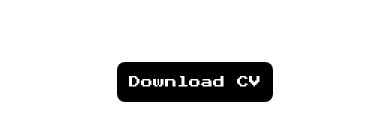
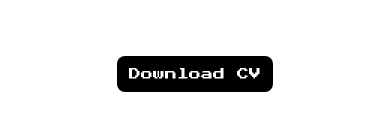
Before and after one commit to Ravend1028/REACT-POWERED-PORTFOLIO, a React (Vite) app: page / in a window 390 px wide. Shown: the part 562-702 px from the top of the page. Built offline with nearby package versions, Linux system fonts and the light colour scheme.

Commit message:
added download cv

```diff
--- a/src/components/Socials.jsx
+++ b/src/components/Socials.jsx
@@ -5,7 +5,7 @@ import React from 'react'
 const Socials = () => {
   return (
     <section>
-      <div className='container mx-auto p-4 flex flex-col justify-center items-center space-y-16 lg:space-y-8 2xl:space-y-24 md:p-6'>
+      <div className='container mx-auto p-4 flex flex-col justify-center items-center space-y-16 lg:space-y-10 2xl:space-y-24 md:p-6'>
         <div className='flex flex-row justify-center items-center space-x-7'>
           <a
             href="https://www.linkedin.com/in/raven-david-511407279/"
@@ -36,9 +36,13 @@ const Socials = () => {
         </div>
 
         <div>
-          <button className='bg-black p-3 rounded-lg text-white font-pixel hover:text-amber-500 text-xs lg:text-md 2xl:text-lg'>
+          <a
+            href="../assets/DAVID_COE_RESUME.pdf"
+            download="DAVID_COE_RESUME.pdf"
+            className='bg-black p-3 rounded-lg text-white font-pixel hover:text-amber-500 text-xs lg:text-md 2xl:text-lg'
+          >
             Download CV
-          </button>
+          </a>
         </div>
       </div>
     </section>
```
Also changed, not shown: 1 other file (tests, documents, lock files or other folders).
